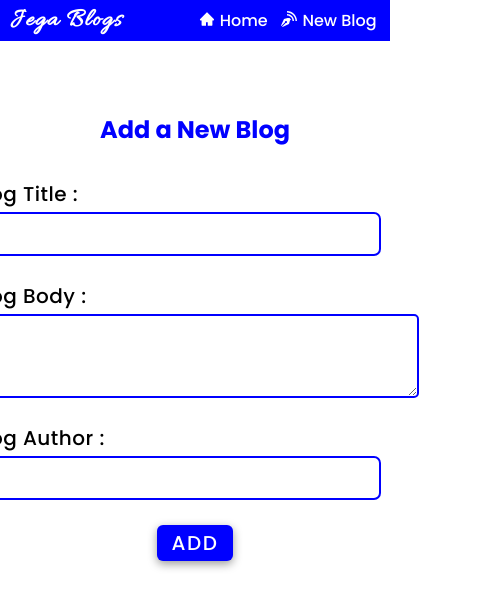
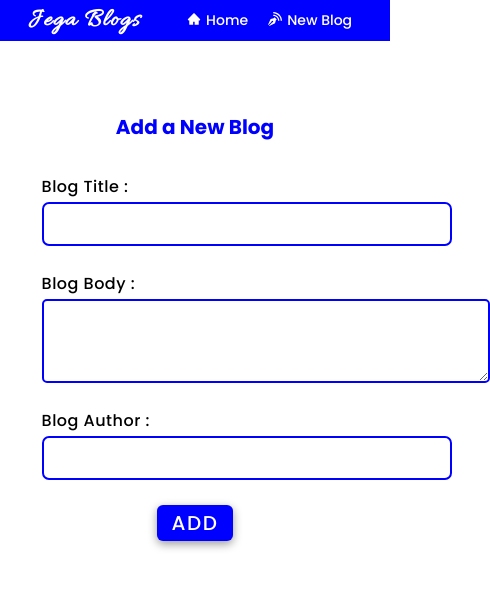
Before and after one commit to harshad0505/BlogApp, a React (Create React App) app: page /newblog in a window 390 px wide. Shown: the top 608 px of the page, 490 px wide, since content can reach past the window. Built offline with nearby package versions, Linux system fonts and the light colour scheme.

Commit message:
responsive error corrected

```diff
--- a/src/index.css
+++ b/src/index.css
@@ -261,12 +261,12 @@ input:focus {
   .navbar {
     width: 95%;
     display: flex;
-    justify-content: space-between;
+    justify-content: space-around;
     align-items: center;
   }
   .link {
     width: auto;
-    font-size: 16px;
+    font-size: 14px;
   }
   .icon {
     margin: 0px 5px 3px 0px;
@@ -297,4 +297,18 @@ input:focus {
   .blog-details-title {
     font-size: 18px;
   }
+  .new-blog {
+    width: 90%;
+  }
+  .form {
+    margin: auto;
+    padding: 2rem 0;
+    width: 90%;
+  }
+  .new-blog-header {
+    font-size: 20px;
+  }
+  .form label {
+    font-size: 16px;
+  }
 }
```
